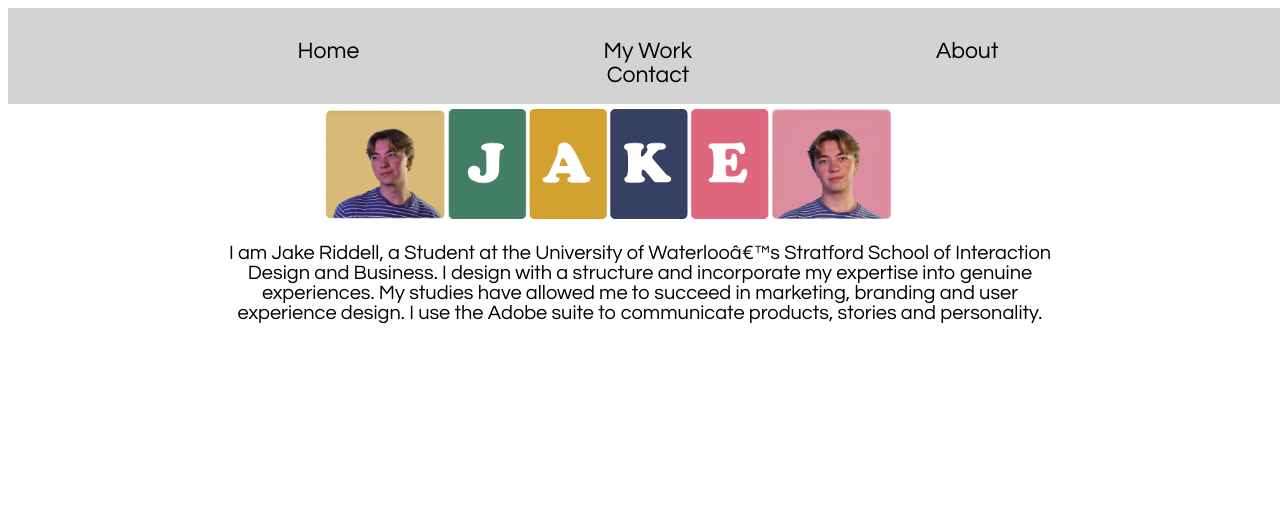
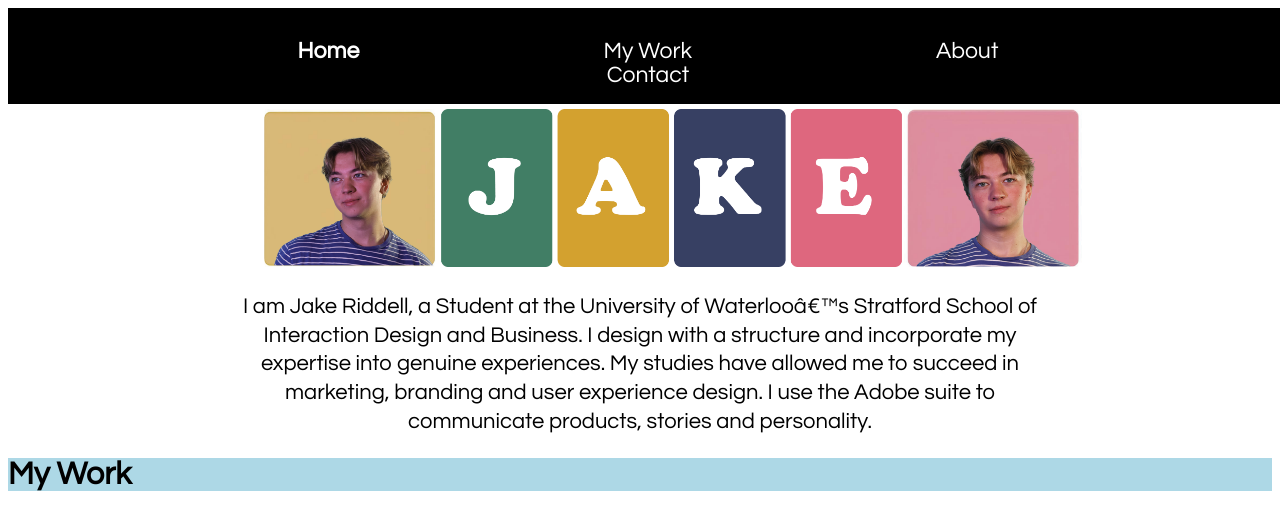
Before and after one commit to J6riddel/assignment3, a plain HTML site: page index.html in a window 1280 px wide. Drawn offline with Linux system fonts and the light colour scheme.

Commit message:
body&format

```diff
--- a/index.html
+++ b/index.html
@@ -15,7 +15,7 @@
 
     #header{
       width: 100%;
-      height: 24%;
+      height: 27%;
       background-color: white;
       padding-top: 7%
     }
@@ -23,8 +23,7 @@
     #nav{
       width: 100%;
       height: 12%;
-      background-color: lightgrey;
-      padding: 0% 0% 0% 0%;
+      background-color: black;
       position: fixed;
       text-align: center
 
@@ -33,7 +32,7 @@
     #body {
       width: 100%;
       height: 101.5%;
-      background-color: white
+      background-color: lightblue
      }
 
     #bio{
@@ -54,13 +53,13 @@
     }
 
     h1 {
-      color: blue;
-      padding-top: 1.3%;
-      text-align: center
+      color: black;
+      text-align: left;
+      font-family: "Questrial", sans-serif
     }
 
      a {
-      color: black;
+      color: white;
       text-decoration: none;
       font-size: 23px
     }
@@ -69,7 +68,8 @@
       padding-left: 17%;
       padding-right: 17%;
       text-align: center;
-      font-size: 20px;
+      font-size: 22px;
+      line-height: 1.3;
       font-family: "Questrial", sans-serif
     }
   </style>
@@ -77,7 +77,7 @@
 
   <div id="nav">
     <ul>
-      <li><a href="/">Home</a></li>
+      <li><a href="/"><b>Home</b></a></li>
       <li><a href="/">My Work</a></li>
       <li><a href="/">About</a></li>
       <li><a href="/">Contact</a></li>
@@ -86,13 +86,19 @@
   </div>
 
   <div id="header">
-    <img src="port pic-01.png" alt="name+image" style="width:45%;padding-left:25%;padding-top:1%">
+    <img src="port pic-01.png" alt="name+image" style="width:65%;padding-left:20%;padding-top:1%">
   </div>
 
   <div id="bio">
     <p>
       I am Jake Riddell, a Student at the University of Waterloo’s Stratford School of Interaction Design and Business. I design with a structure and incorporate my expertise into genuine experiences. My studies have allowed me to succeed in marketing, branding and user experience design. I use the Adobe suite to communicate products, stories and personality.
     </p>
+  </div>
+
+  <div id="body">
+    <h1>
+      My Work
+    </h1>
 
   </div>
 
```
